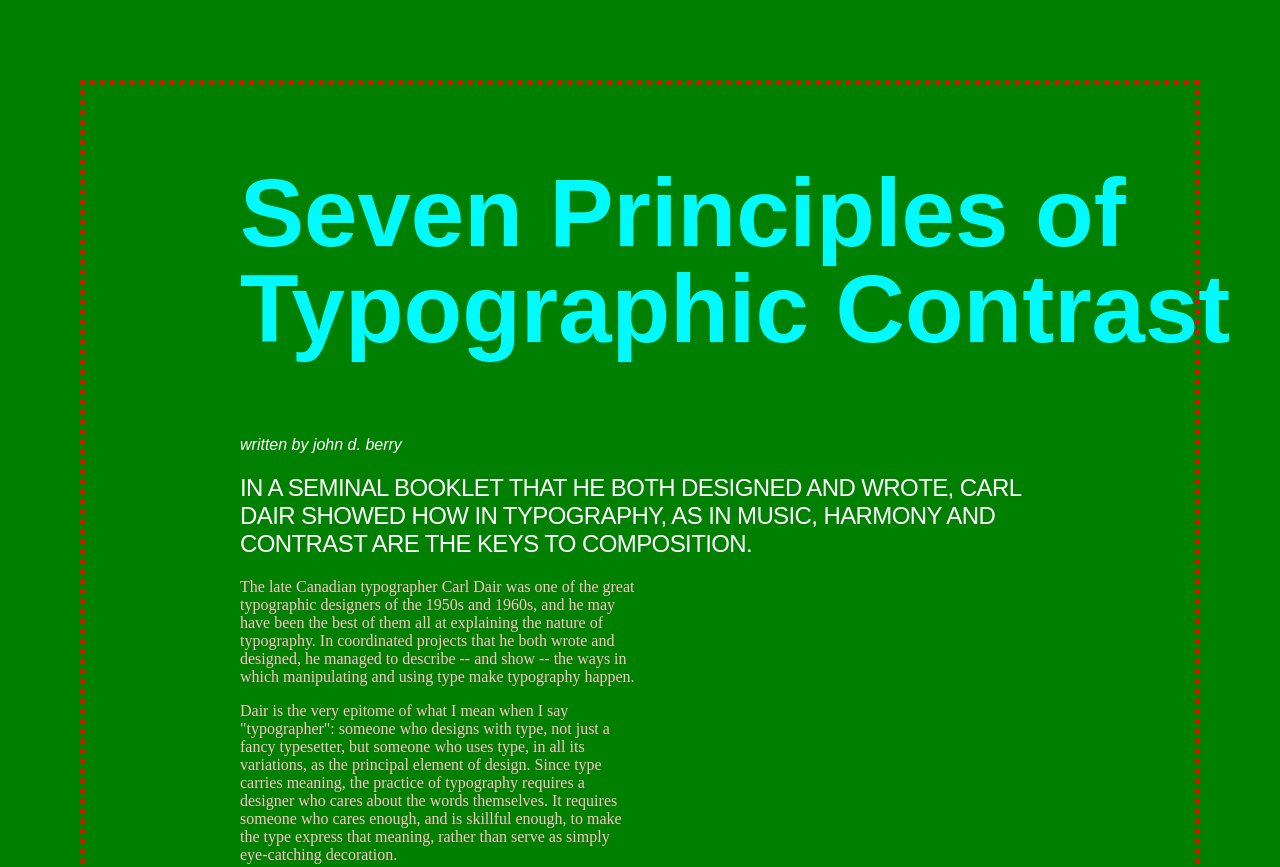
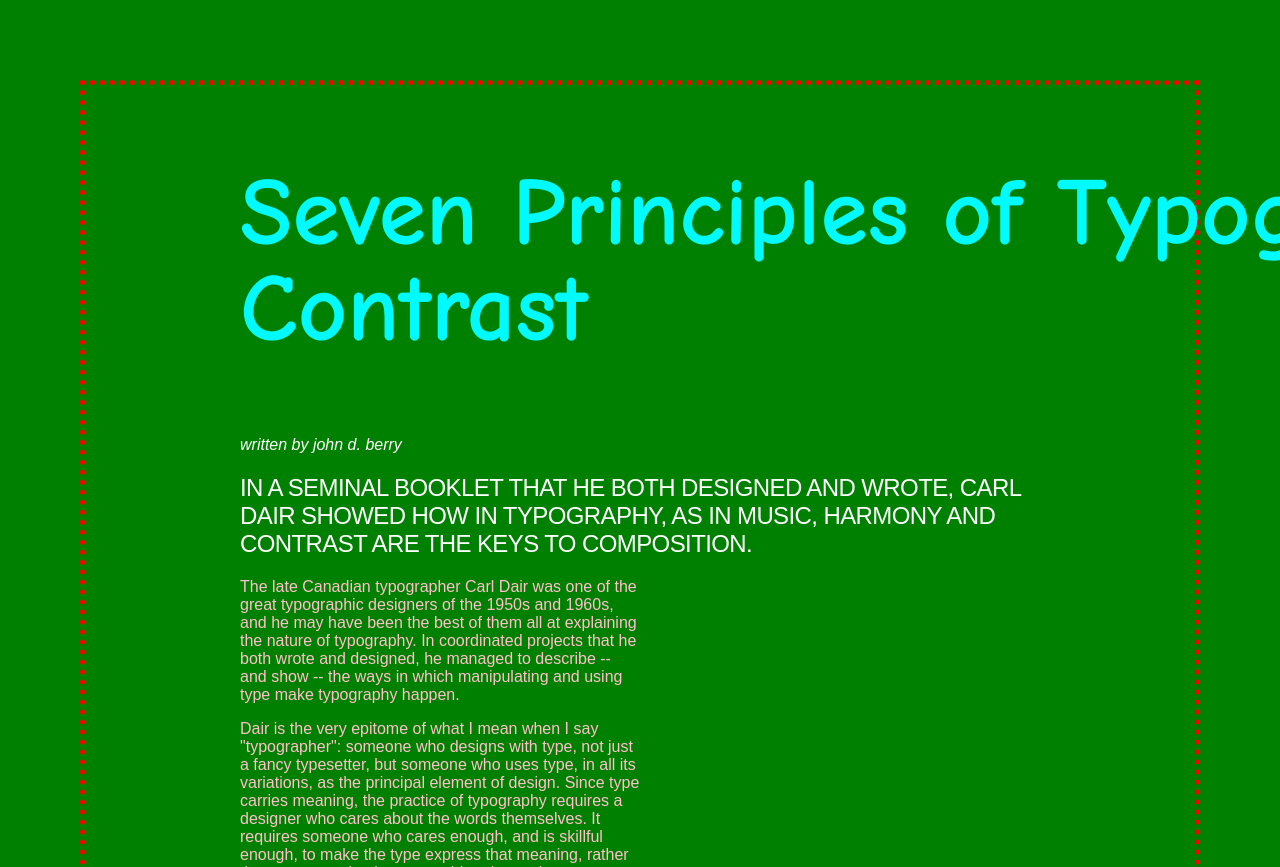
Before and after one commit to NCamAr/styles, a plain HTML site: page index.html in a window 1280 px wide. Shown: the top 867 px of the page. Drawn offline with Linux system fonts and the light colour scheme.

Commit message:
Add files via upload

```diff
--- a/idk.css
+++ b/idk.css
@@ -19,6 +19,7 @@ h1 {
 	font-size: 6em;
 	line-height: 1;
 	width: 15em;
+	font-family: "Comic Sans MS"
 }
 
 h2 {
@@ -34,7 +35,6 @@ h3 {
 
 p {
 	margin: 0 0 1em 0;
-	font-family: comicsans;
 	color: pink;
 	width: 25em;
 }
```
